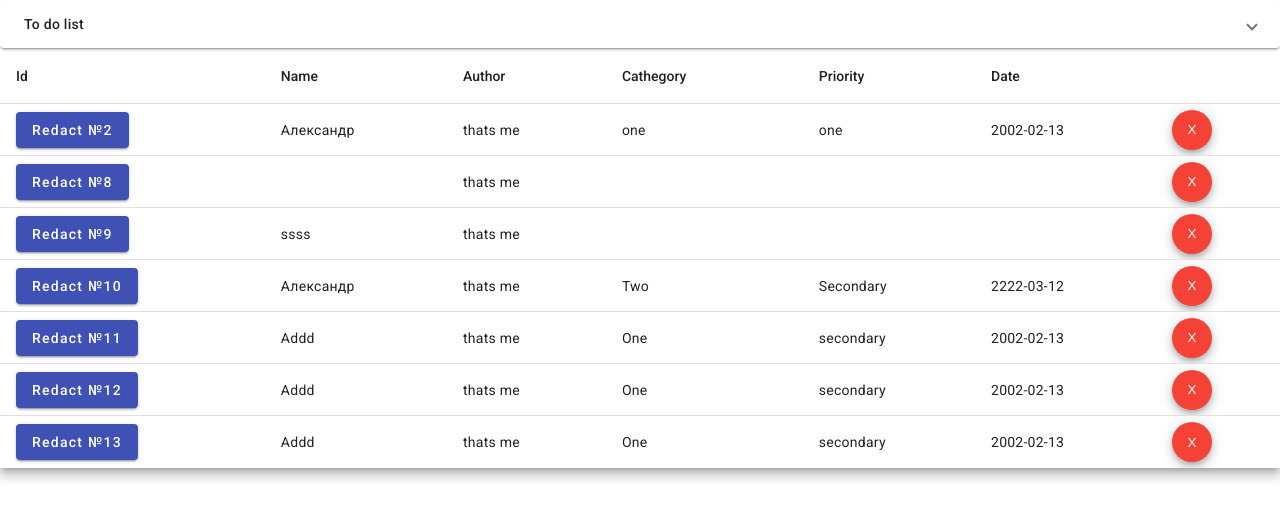
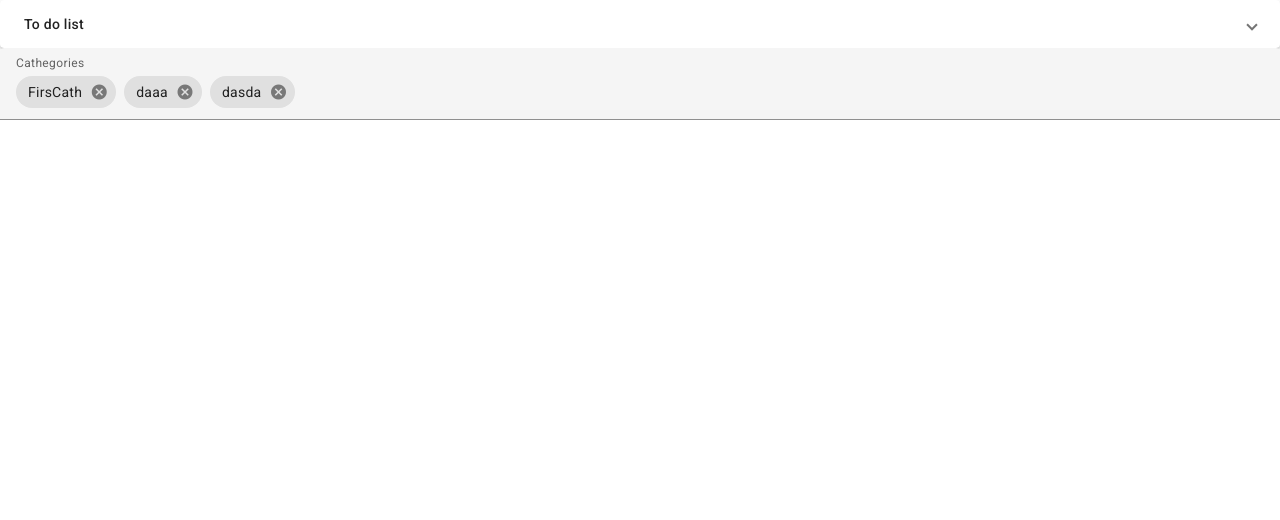
Before and after one commit to YOYOIJJKA/ToDoList, an Angular app: page / in a window 1280 px wide. Shown: the top 520 px of the page. Built offline with nearby package versions, Linux system fonts and the light colour scheme; data requests are answered from the project's data file.

Commit message:
feat add cathegory post put and delete requests

```diff
--- a/db.json
+++ b/db.json
@@ -56,5 +56,19 @@
       "author": "thats me",
       "id": 13
     }
+  ],
+  "cathegories": [
+    {
+      "name": "FirsCath",
+      "id": 2
+    },
+    {
+      "name": "daaa",
+      "id": 3
+    },
+    {
+      "name": "dasda",
+      "id": 4
+    }
   ]
 }
--- a/src/app/Components/autorization/autorization.component.html
+++ b/src/app/Components/autorization/autorization.component.html
@@ -4,7 +4,7 @@
     <h2 class="active" id="singin"> Sign In </h2>
 
     <!-- Login Form -->
-      <form [formGroup]="userForm">
+    <form [formGroup] = "userForm">
       <input type="text" id="login" class="fadeIn second userForm" formControlName="login" placeholder="login"
       [ngClass]="{'has-error': userForm.get('login')?.invalid && userForm.get('login')?.touched}">
       <input type="text" id="password" class="fadeIn third userForm" formControlName="password" placeholder="password"
@@ -13,6 +13,7 @@
       <input type="submit" class="fadeIn fourth" value="Sing In" (click)="postUser()">
     </form>
 
+
     <!-- Remind Passowrd -->
     <div id="formFooter">
       <a class="underlineHover" href="http://localhost:3000/users">Forgot Password?</a>
--- a/src/app/Components/autorization/autorization.component.ts
+++ b/src/app/Components/autorization/autorization.component.ts
@@ -1,5 +1,5 @@
 import { Component, OnInit } from '@angular/core';
-import { FormBuilder, FormGroup, Validators } from '@angular/forms';
+import { FormBuilder, FormGroup, Validators, } from '@angular/forms';
 import { Router } from '@angular/router';
 import { User } from '../../Interfaces/user';
 import { AutorizationService } from '../../Services/autorization.service';
@@ -8,7 +8,7 @@ import { StorageService } from '../../Services/storage.service';
 @Component({
   selector: 'app-autorization',
   templateUrl: './autorization.component.html',
-  styleUrls: ['./autorization.component.css']
+  styleUrls: ['./autorization.component.scss']
 })
 export class AutorizationComponent implements OnInit {
   users!:User[]
--- a/src/app/Components/cathegories/cathegories.component.ts
+++ b/src/app/Components/cathegories/cathegories.component.ts
@@ -1,7 +1,9 @@
 import {COMMA, ENTER} from '@angular/cdk/keycodes';
-import {Component, inject} from '@angular/core';
+import {Component, inject, OnInit} from '@angular/core';
 import {MatChipEditedEvent, MatChipInputEvent, MatChipGrid} from '@angular/material/chips';
 import {LiveAnnouncer} from '@angular/cdk/a11y';
+import { TaskHttpServiceService } from '../../Services/task-http-service.service';
+import { Cathegory } from '../../Interfaces/cathegory';
 
 
 export interface Cath
@@ -15,10 +17,22 @@ export interface Cath
   styleUrl: './cathegories.component.scss'
 })
 
-export class CathegoriesComponent {
+export class CathegoriesComponent implements OnInit {
+
+  constructor
+  (
+    private http: TaskHttpServiceService
+  )
+  {}
+
+  ngOnInit(): void {
+    this.getCathegories();
+  }
+
   addOnBlur = true;
   readonly separatorKeysCodes = [ENTER, COMMA] as const;
-  cathegories: Cath[] = [{name: 'Lemon'}, {name: 'Lime'}, {name: 'Apple'}];
+  cathegories!: Cathegory[];
+  newId!: number
 
   announcer = inject(LiveAnnouncer);
 
@@ -26,14 +40,28 @@ export class CathegoriesComponent {
     const value = (event.value || '').trim();
     // Add our fruit
     if (value) {
-      this.cathegories.push({name: value});
+
+      if (this.cathegories) {
+      this.newId = this.cathegories[this.cathegories.length-1].id+1;
+      }
+      else
+      {
+        this.newId = 1;
+      }
+      this.cathegories.push({name: value, id:this.newId});
+     this.http.postCathegory(this.cathegories[this.cathegories.length-1]).subscribe
+     (
+      {
+        next: () => console.log(this.cathegories[this.cathegories.length-1]+" posted")
+      }
+     )
     }
 
     // Clear the input value
     event.chipInput!.clear();
   }
 
-  remove(cathegory: Cath): void {
+  remove(cathegory: Cathegory): void {
     const index = this.cathegories.indexOf(cathegory);
 
     if (index >= 0) {
@@ -43,7 +71,7 @@ export class CathegoriesComponent {
     }
   }
 
-  edit(cathegory: Cath, event: MatChipEditedEvent) {
+  edit(cathegory: Cathegory, event: MatChipEditedEvent) {
     const value = event.value.trim();
 
     // Remove fruit if it no longer has a name
@@ -57,6 +85,32 @@ export class CathegoriesComponent {
     if (index >= 0) {
       this.cathegories[index].name = value;
     }
+    this.http.putCathegory(this.cathegories[index]).subscribe
+    (
+      {
+        next:()=> console.log(this.cathegories[index]),
+        error: (e) => console.log(e)
+      }
+    )
+  }
+
+  getCathegories()
+  {
+    this.http.getCathegories().subscribe
+    ({
+      next: (newCathegories: Cathegory[]) => {
+        console.log(newCathegories)
+        this.cathegories=newCathegories
+      },
+      error: (e) => console.error(e),
+      // complete: ()=>
+      // {
+      //   this.arrayCathegories.forEach(cathegoriesEl => {
+      //     this.cathegories[cathegoriesEl.id]
+      //   });
+      // }
+    }
+    )
   }
 
 }
--- a/src/app/Services/task-http-service.service.ts
+++ b/src/app/Services/task-http-service.service.ts
@@ -32,10 +32,10 @@ deleteTask (id:number):Observable<Task>
 }
 putTask (task:Task):Observable<Task>
 {
-  return this.http.put<Task>('http://localhost:3000/tasks/', task)
+  return this.http.put<Task>('http://localhost:3000/tasks/'+task.id, task)
 }
 //cathegories
-postCathegory (cathegory:string):Observable<Cathegory>
+postCathegory (cathegory:Cathegory):Observable<Cathegory>
 {
   return this.http.post<Cathegory>('http://localhost:3000/cathegories/',cathegory)
 }
@@ -47,8 +47,12 @@ deleteCathegory (id:number):Observable<Cathegory>
 {
   return this.http.delete<Cathegory>('http://localhost:3000/cathegories/'+id)
 }
+putCathegory (cathegory:Cathegory):Observable<Cathegory>
+{
+  return this.http.put<Cathegory>('http://localhost:3000/cathegories/'+cathegory.id, cathegory)
+}
 //priorities
-postPriority (priority:string):Observable<Priority>
+postPriority (priority:Priority):Observable<Priority>
 {
   return this.http.post<Priority>('http://localhost:3000/priority/',priority)
 }
@@ -60,4 +64,5 @@ deletePriority (id:number):Observable<Priority>
 {
   return this.http.delete<Priority>('http://localhost:3000/priority/'+id)
 }
+
 }
--- a/src/app/app-routing.module.ts
+++ b/src/app/app-routing.module.ts
@@ -8,7 +8,7 @@ import { CathegoriesComponent } from './Components/cathegories/cathegories.compo
 const routes: Routes = [
   {
     path:"",
-    component:TaskListComponent
+    component:CathegoriesComponent
   }
 ];
 
--- a/src/app/app.module.ts
+++ b/src/app/app.module.ts
@@ -22,6 +22,7 @@ import {MatIconModule} from '@angular/material/icon'
 import {MatExpansionModule} from '@angular/material/expansion';
 import { CathegoriesComponent } from './Components/cathegories/cathegories.component'
 import {MatChipsModule} from '@angular/material/chips';
+import { AutorizationComponent } from './Components/autorization/autorization.component';
 
 @NgModule({
   declarations: [
@@ -29,7 +30,8 @@ import {MatChipsModule} from '@angular/material/chips';
     TaskComponent,
     TaskRedactComponent,
     TaskListComponent,
-    CathegoriesComponent
+    CathegoriesComponent,
+    AutorizationComponent
   ],
   imports: [
     BrowserModule,
```
Lines whose indentation alone changed are shown as unchanged.
